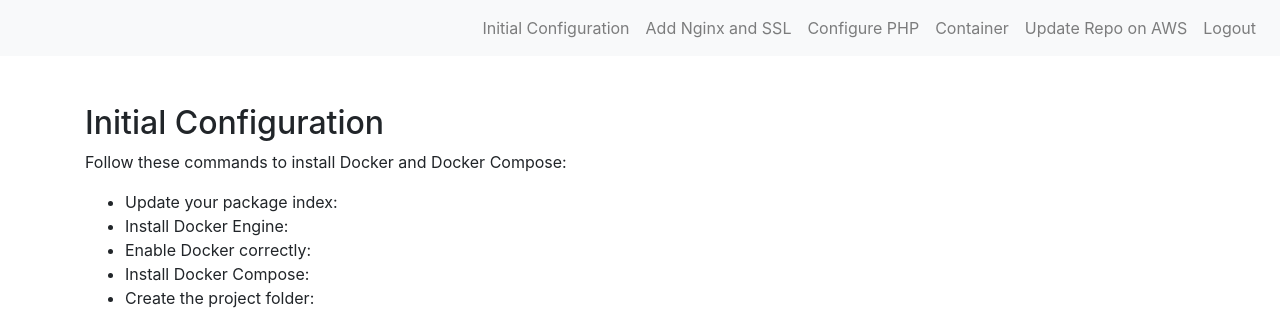
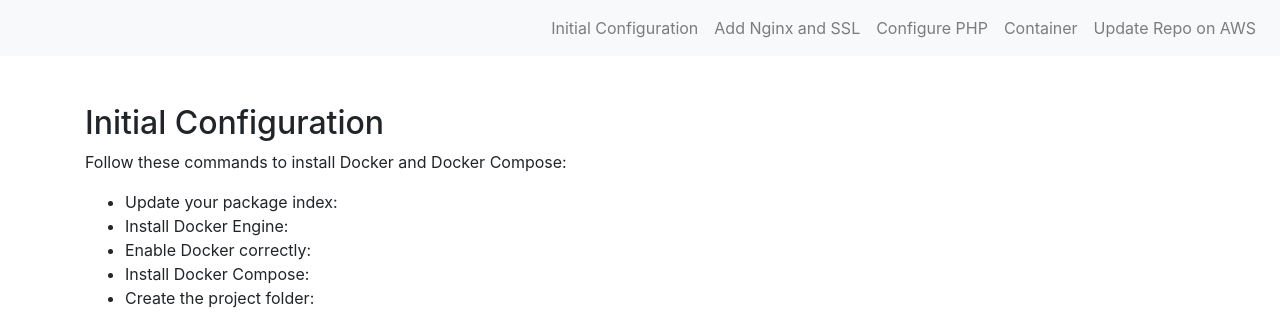
Before and after one commit to leam69/AWS_SISTEMI, a PHP site: page /home.php in a window 1280 px wide. Shown: the top 312 px of the page. Run offline with PHP 8.4, Linux system fonts and the light colour scheme; the visitor is signed in with stand-in values (Sample User, id 1); data that the repository does not hold is empty.

Commit message:
Update home.php

```diff
--- a/home.php
+++ b/home.php
@@ -2,6 +2,7 @@
 // Include auth.php to get $name variable
 include 'auth.php';
 ?>
+
 <!DOCTYPE html>
 <html lang="en">
 <head>
@@ -34,9 +35,6 @@ include 'auth.php';
         </li>
         <li class="nav-item">
           <a class="nav-link" href="#update_repo_aws">Update Repo on AWS</a>
-        </li>
-        <li class="nav-item">
-          <a class="nav-link" href="logout.php">Logout</a>
         </li>
       </ul>
     </div>
```
